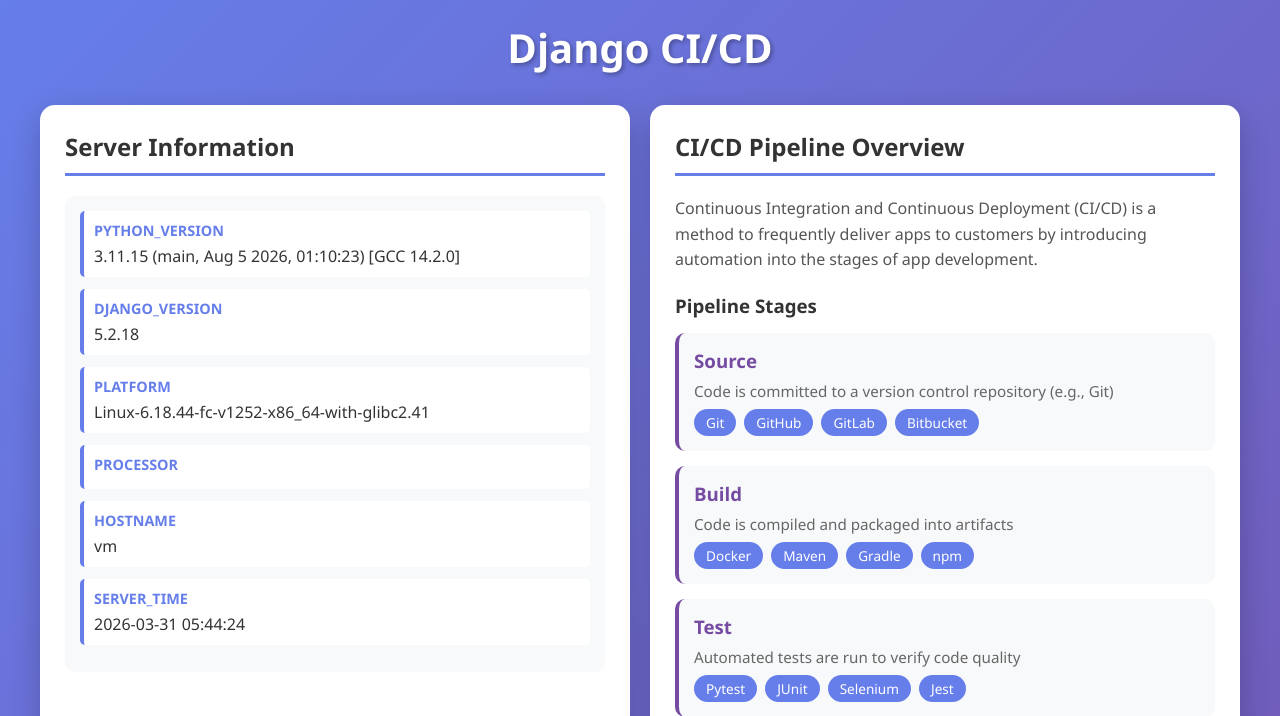
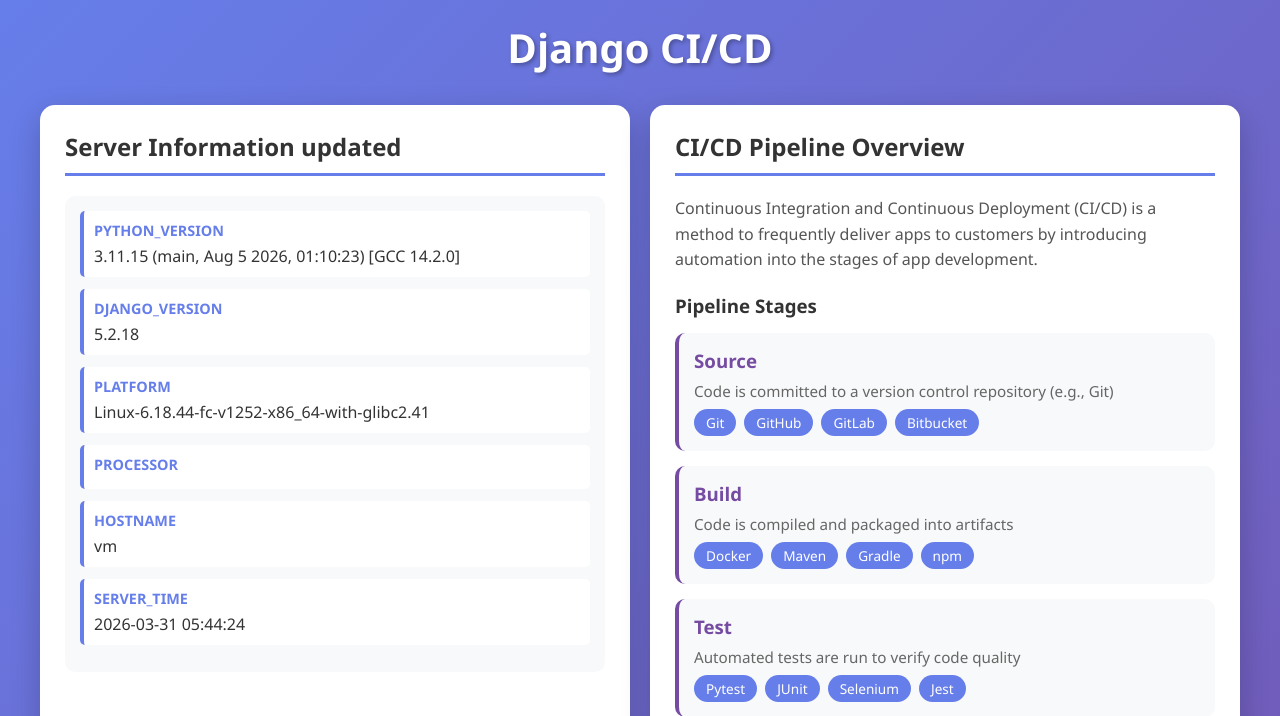
Before and after one commit to antusaha970/cicd_test_django, a Django app: page / in a window 1280 px wide. Shown: the top 716 px of the page. Run offline with Django 5.2, Linux system fonts and the light colour scheme.

Commit message:
Update server information header text

```diff
--- a/templates/home.html
+++ b/templates/home.html
@@ -175,7 +175,7 @@
 
       <div class="grid">
         <div class="card">
-          <h2>Server Information</h2>
+          <h2>Server Information updated</h2>
           <div class="server-info">
             {% for key, value in server_info.items %}
             <div class="info-item">
```
